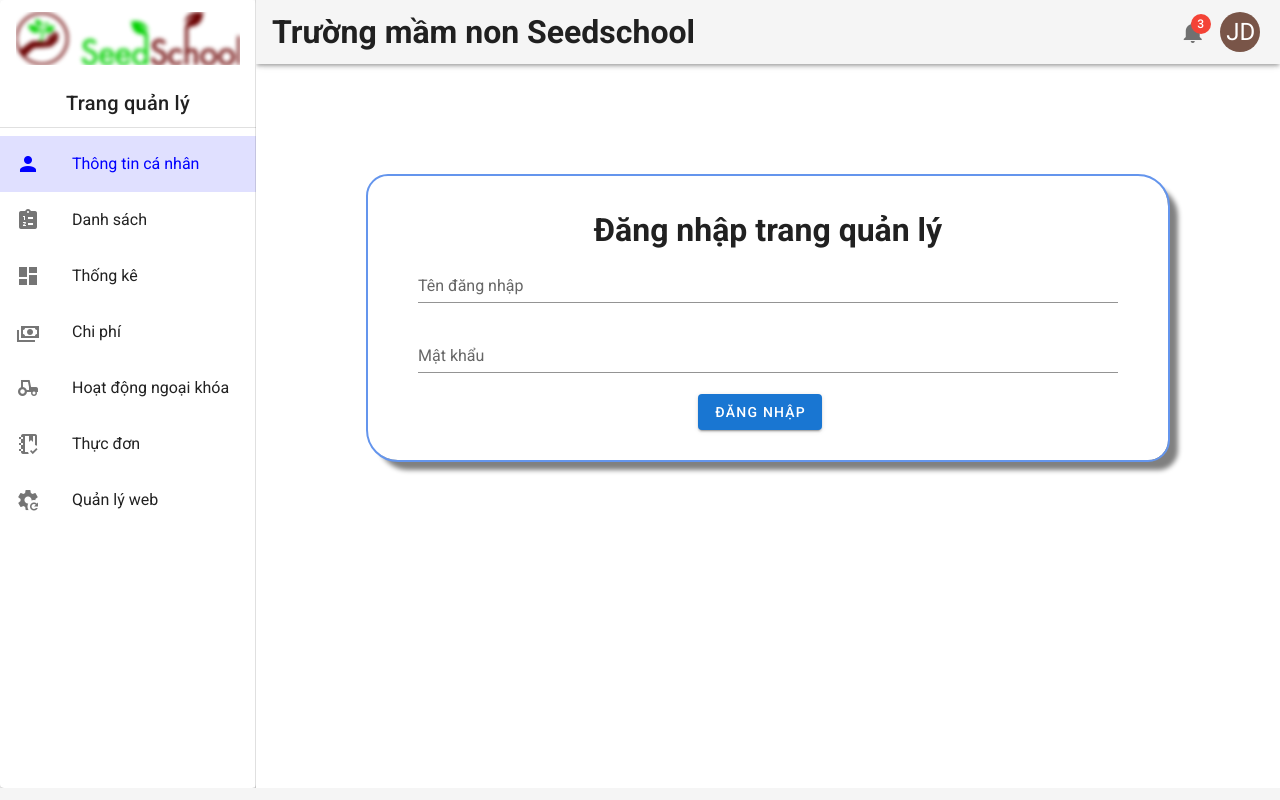
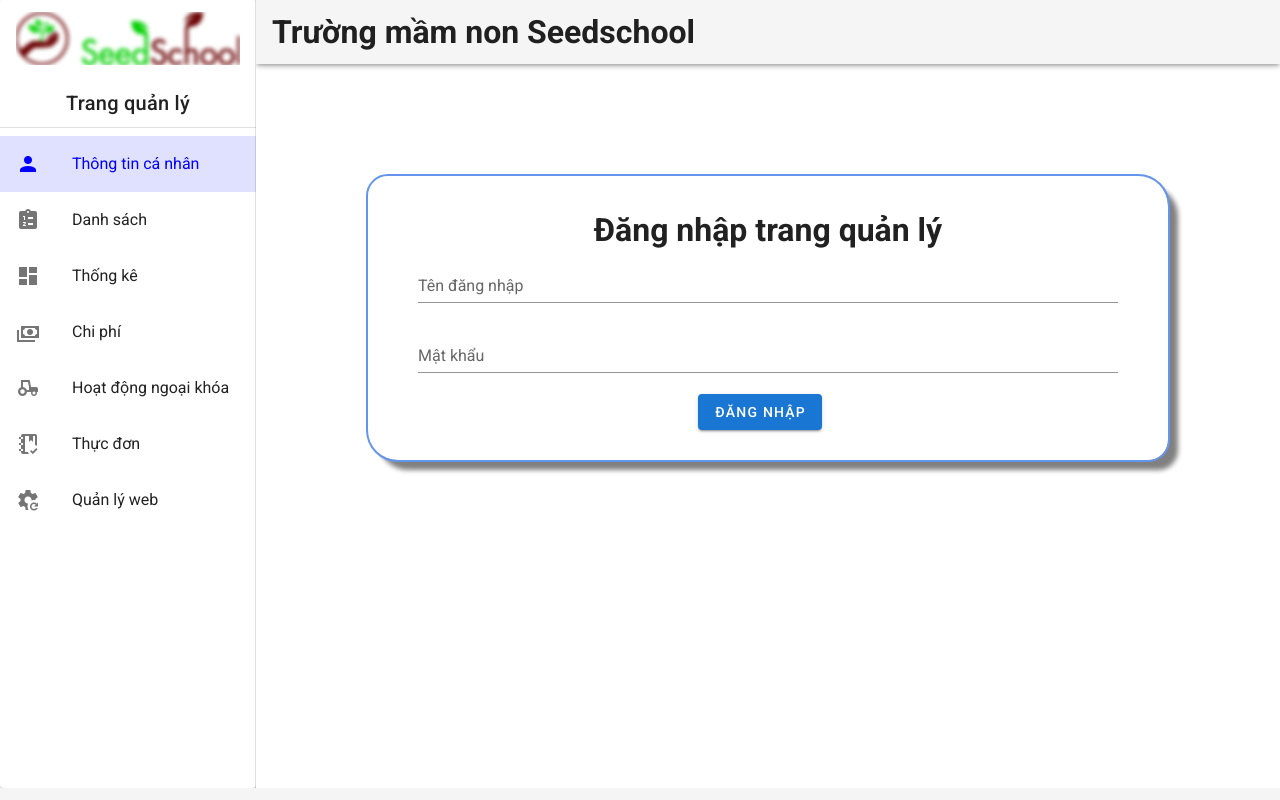
Before and after one commit to phuthien007/seedschool-admin-site, a Vue app: page /#/login in a window 1280 px wide. Built offline with nearby package versions, Linux system fonts and the light colour scheme; what vue-image-upload-resize would draw is missing.

Commit message:
add fix btn account

```diff
--- a/src/App.vue
+++ b/src/App.vue
@@ -13,7 +13,7 @@
         <h1>Trường mầm non Seedschool</h1>
 
         <v-spacer></v-spacer>
-        <div>
+        <div  v-if="checkLogin()">
 
             <v-btn icon>
                 <v-badge :content="messages" :value="messages" color="red" overlap>
@@ -42,8 +42,9 @@
                                     <v-divider class="my-3"></v-divider>
                                     <router-link to="/logout">
                                         <v-btn @click="logoutFunc" depressed rounded text>
-                                        Logout
-                                    </v-btn></router-link>
+                                            Logout
+                                        </v-btn>
+                                    </router-link>
 
                                 </div>
                             </v-list-item-content>
@@ -79,9 +80,9 @@
                                 </v-btn>
                                 <v-divider class="my-3"></v-divider>
                                 <router-link class="nav-link" to="/logout">
-<v-btn depressed rounded text @click="logoutFunc">
-                                    Logout
-                                </v-btn>
+                                    <v-btn depressed rounded text @click="logoutFunc">
+                                        Logout
+                                    </v-btn>
                                 </router-link>
 
                             </div>
@@ -130,7 +131,10 @@ export default {
         },
     }),
     methods: {
-        logoutFunc(){
+        checkLogin(){
+            return window.localStorage.getItem('token') != null
+        },
+        logoutFunc() {
             window.localStorage.removeItem("token")
         }
     }
```
